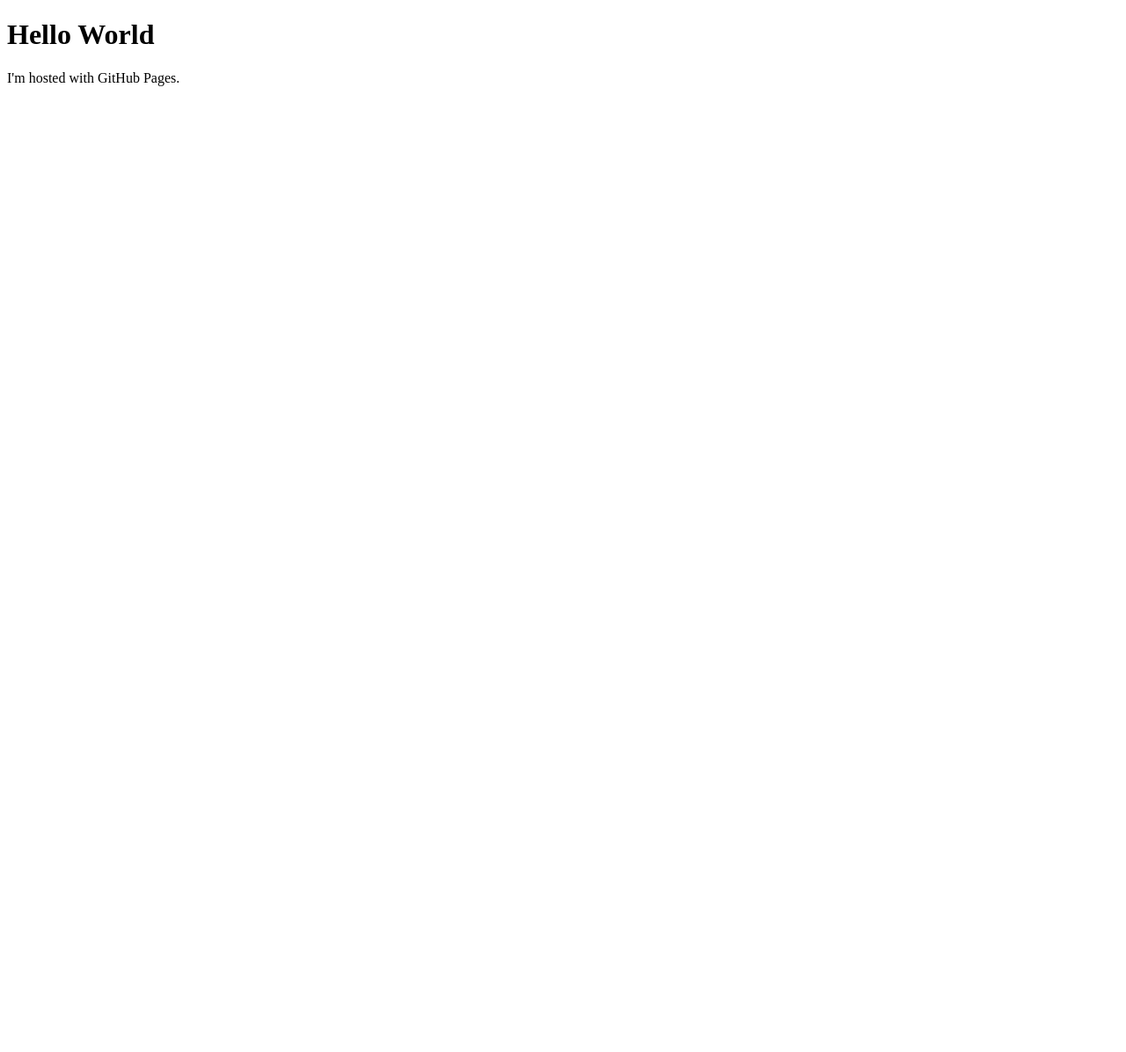
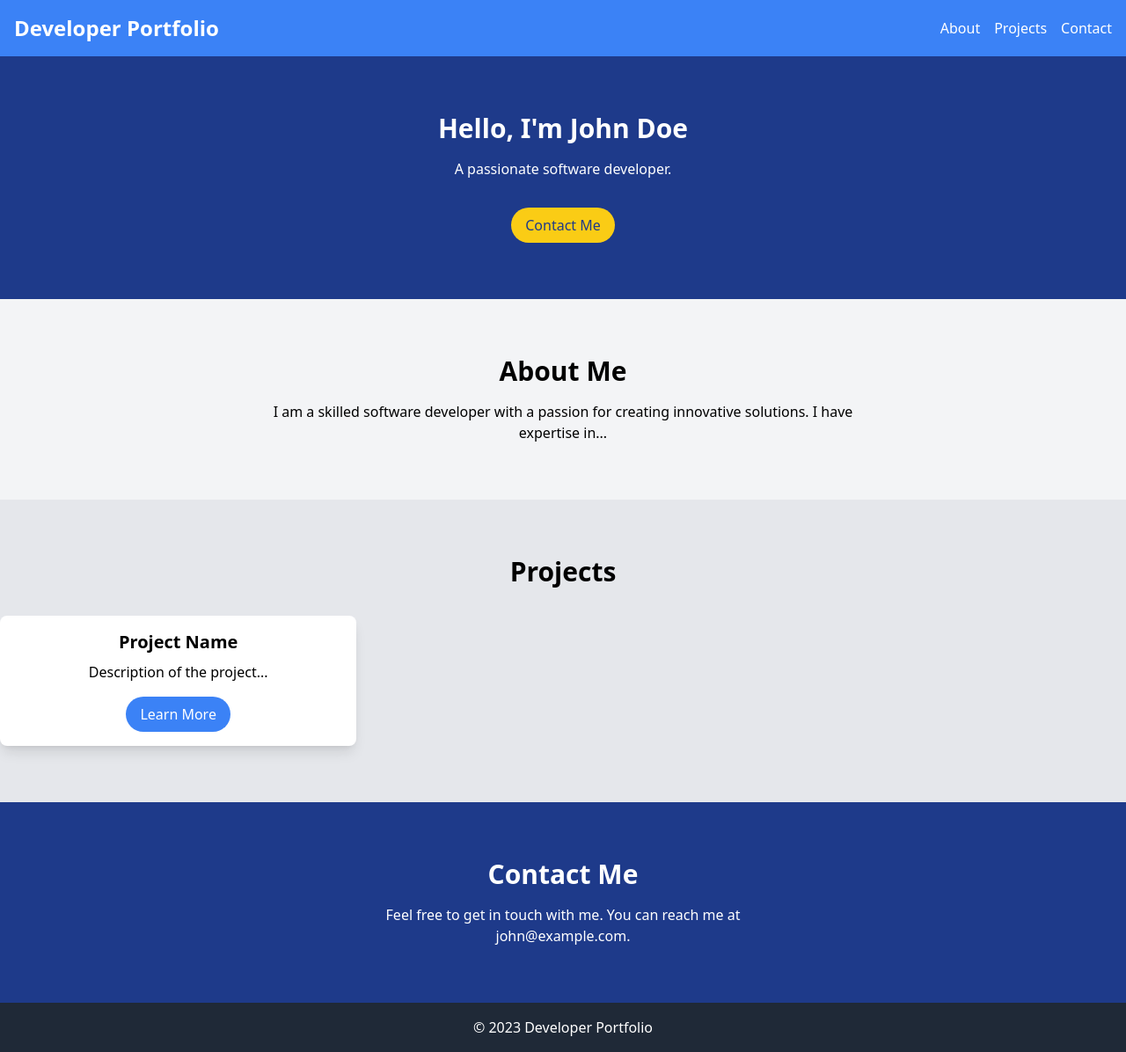
Before and after one commit to Michael-Benjamin/Michael-Benjamin.github.io, a plain HTML site: page index.html in a window 1280 px wide. Shown: the whole page at 88% size. Before the commit the page ends 800 px from the top, so only its background shows below. Drawn offline with Linux system fonts and the light colour scheme.

Commit message:
Default portfolio home page

```diff
--- a/index.html
+++ b/index.html
@@ -1,7 +1,74 @@
 <!DOCTYPE html>
-<html>
-<body>
-<h1>Hello World</h1>
-<p>I'm hosted with GitHub Pages.</p>
-</body>
+<html lang="en">
+    <head>
+        <meta charset="UTF-8">
+        <meta name="viewport" content="width=device-width, initial-scale=1.0">
+        <title>Developer Portfolio</title>
+        <link rel="stylesheet" href="main.min.css"> <!-- Link to your Tailwind CSS file -->
+    </head>
+
+    <body class="bg-gray-100">
+        <!-- Navigation -->
+        <nav class="bg-blue-500 text-white p-4">
+            <div class="container mx-auto">
+                <div class="flex justify-between items-center">
+                    <h1 class="text-2xl font-semibold">Developer Portfolio</h1>
+                    <ul class="flex space-x-4">
+                        <li><a href="#about">About</a></li>
+                        <li><a href="#projects">Projects</a></li>
+                        <li><a href="#contact">Contact</a></li>
+                    </ul>
+                </div>
+            </div>
+        </nav>
+
+        <!-- Hero Section -->
+        <section id="hero" class="bg-blue-900 text-white py-16">
+            <div class="container mx-auto text-center">
+                <h2 class="text-3xl font-semibold">Hello, I'm John Doe</h2>
+                <p class="mt-4">A passionate software developer.</p>
+                <a href="#contact" class="mt-8 inline-block bg-yellow-400 text-blue-900 hover:bg-yellow-300 py-2 px-4 rounded-full transition duration-300 ease-in-out">Contact Me</a>
+            </div>
+        </section>
+
+        <!-- About Section -->
+        <section id="about" class="py-16">
+            <div class="container mx-auto text-center">
+                <h2 class="text-3xl font-semibold">About Me</h2>
+                <p class="mt-4 max-w-2xl mx-auto">I am a skilled software developer with a passion for creating innovative solutions. I have expertise in...</p>
+            </div>
+        </section>
+
+        <!-- Projects Section -->
+        <section id="projects" class="bg-gray-200 py-16">
+            <div class="container mx-auto text-center">
+                <h2 class="text-3xl font-semibold">Projects</h2>
+                <!-- Add your project cards here -->
+                <div class="grid grid-cols-1 md:grid-cols-2 lg:grid-cols-3 gap-8 mt-8">
+                    <!-- Example project card -->
+                    <div class="bg-white shadow-lg rounded-lg p-4">
+                        <h3 class="text-xl font-semibold">Project Name</h3>
+                        <p class="mt-2">Description of the project...</p>
+                        <a href="#" class="mt-4 inline-block bg-blue-500 text-white hover:bg-blue-400 py-2 px-4 rounded-full transition duration-300 ease-in-out">Learn More</a>
+                    </div>
+                    <!-- Add more project cards as needed -->
+                </div>
+            </div>
+        </section>
+
+        <!-- Contact Section -->
+        <section id="contact" class="bg-blue-900 text-white py-16">
+            <div class="container mx-auto text-center">
+                <h2 class="text-3xl font-semibold">Contact Me</h2>
+                <p class="mt-4 max-w-md mx-auto">Feel free to get in touch with me. You can reach me at <a href="mailto:john@example.com">john@example.com</a>.</p>
+            </div>
+        </section>
+
+        <!-- Footer -->
+        <footer class="bg-gray-800 text-white py-4">
+            <div class="container mx-auto text-center">
+                &copy; 2023 Developer Portfolio
+            </div>
+        </footer>
+    </body>
 </html>
```
Also changed, not shown: main.min.css.
